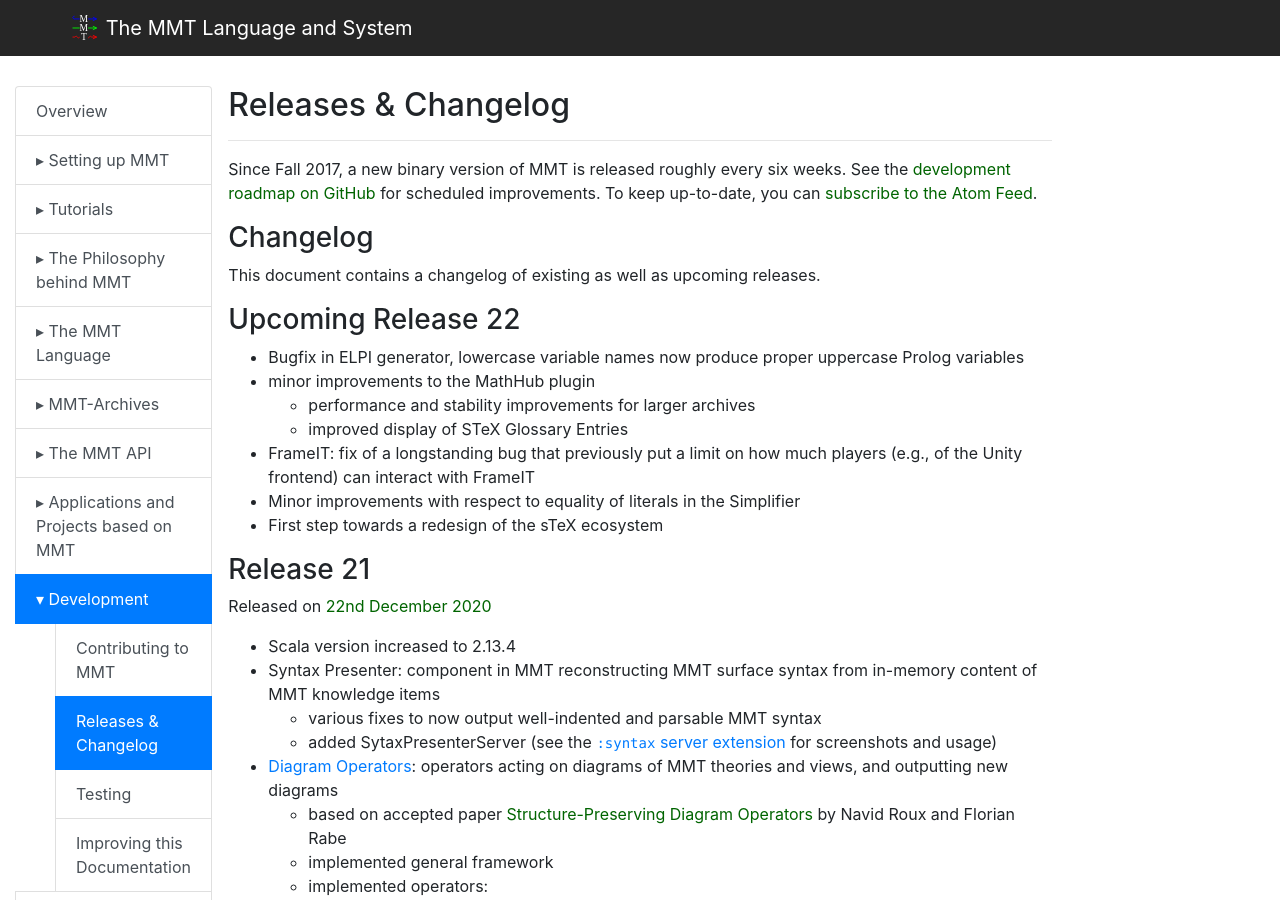
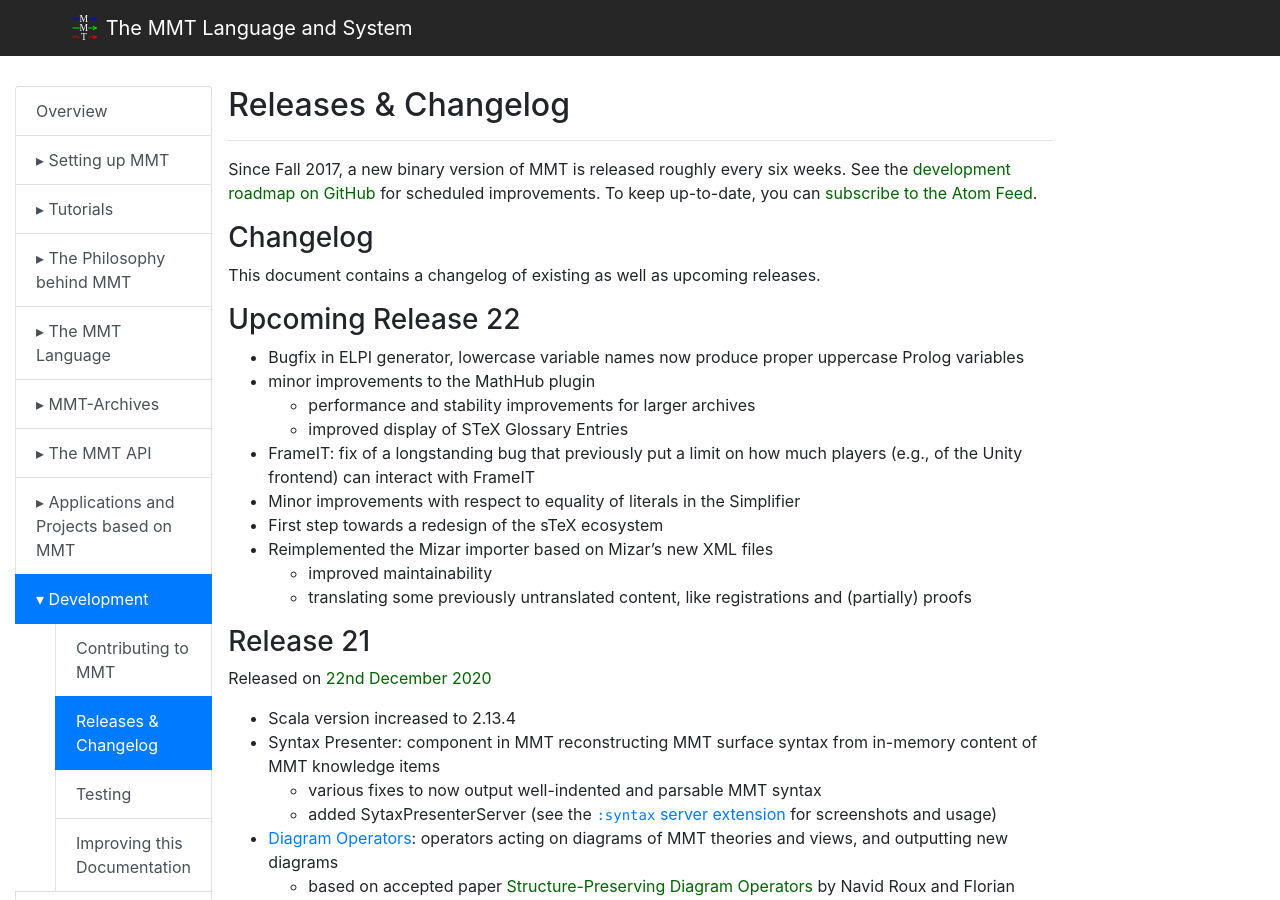
Before and after one commit to UniFormal/uniformal.github.io, a Jekyll site: the page built from doc/development/releases.md, in a window 1280 px wide and 900 px high. Built offline with Jekyll 4.4.1, drawn with Linux system fonts in a browser that asks for light colours.

Commit message:
Update releases.md
Adding description of new Mizar importer to release notes of upcoming release.

```diff
--- a/doc/development/releases.md
+++ b/doc/development/releases.md
@@ -20,6 +20,9 @@
 - FrameIT: fix of a longstanding bug that previously put a limit on how much players (e.g., of the Unity frontend) can interact with FrameIT
 - Minor improvements with respect to equality of literals in the Simplifier
 - First step towards a redesign of the sTeX ecosystem
+- Reimplemented the Mizar importer based on Mizar's new XML files
+  - improved maintainability
+  - translating some previously untranslated content, like registrations and (partially) proofs
 
 ### Release 21
 
```
